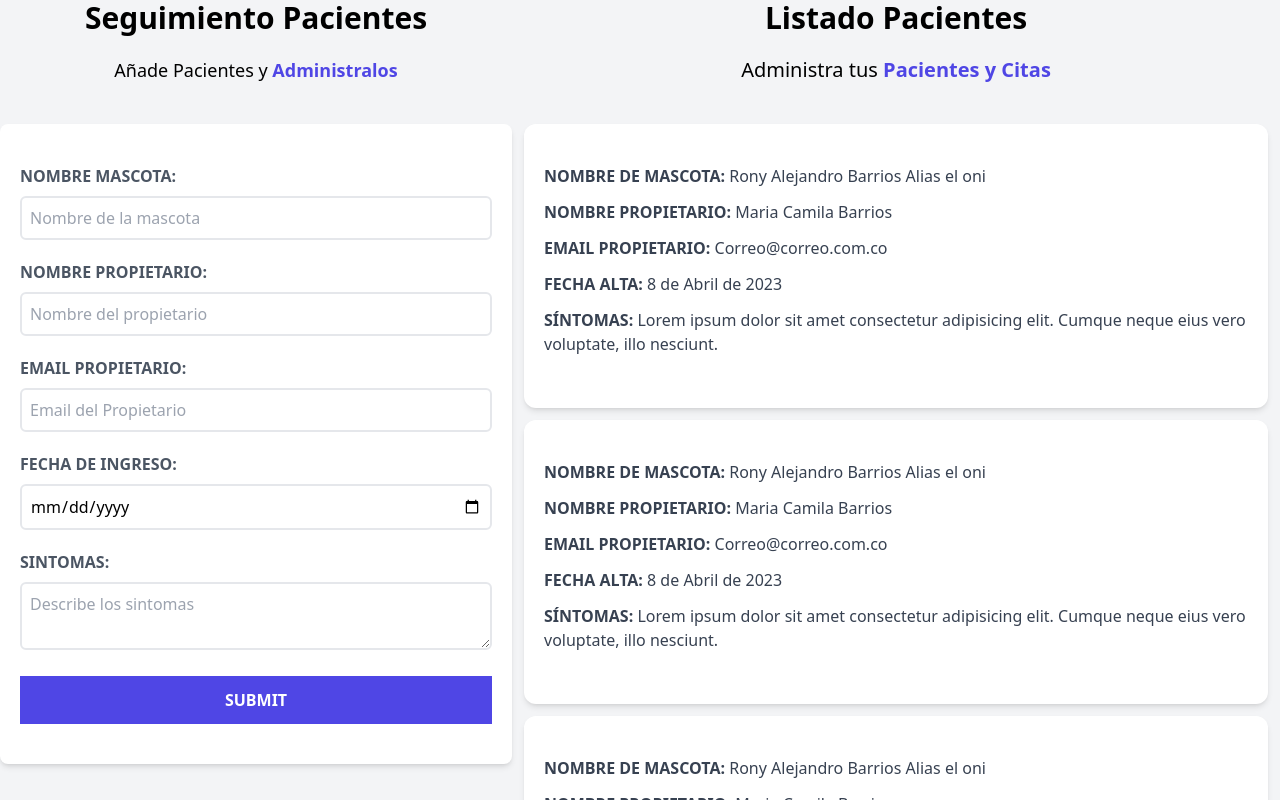
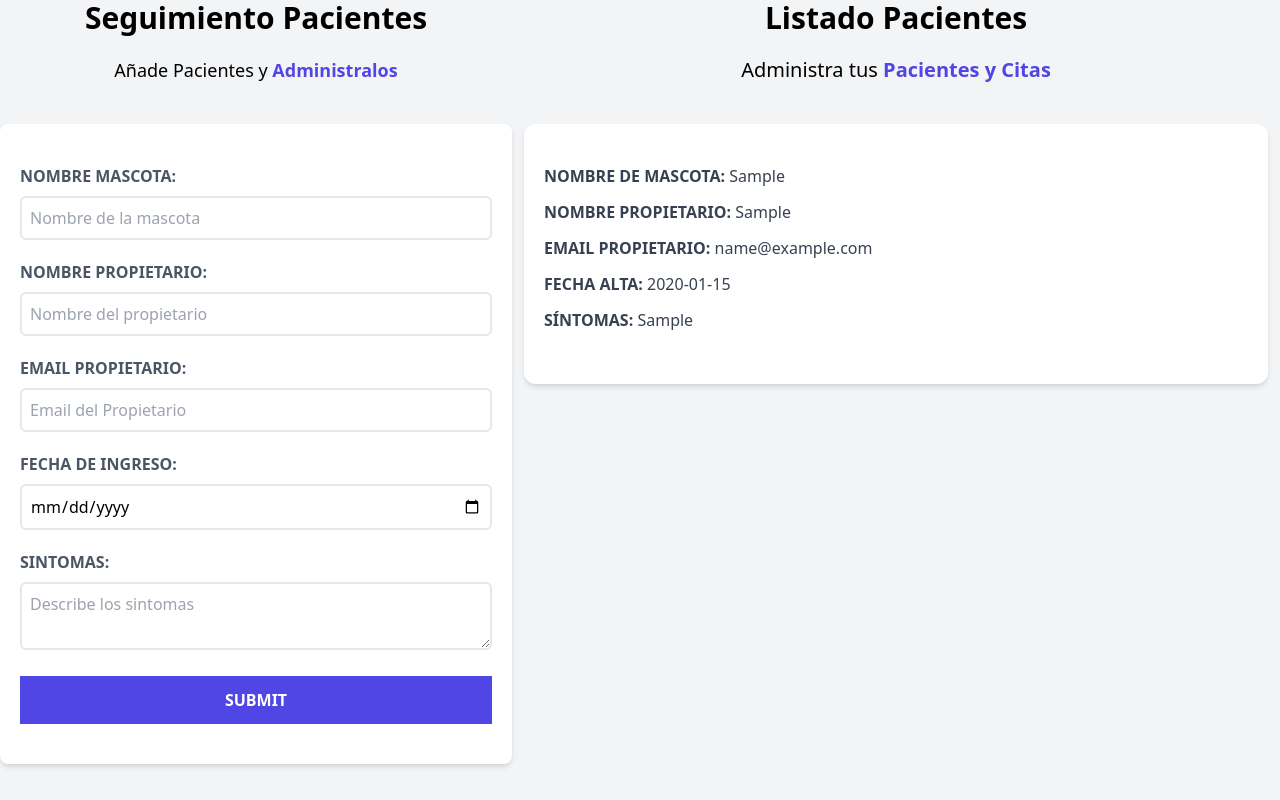
Before and after one commit to jaquimbayoc8/ProyectoCitasReact, a React (Vite) app in the folder vet-citas/: page / in a window 1280 px wide. Both pictures are taken after typing "Sample", "Sample", "name@example.com", "2020-01-15", "Sample" into the empty fields and a click on the input 256 px from the left and 924 px from the top of the page. Shown: the part 224-1024 px from the top of the page. Built offline with nearby package versions, Linux system fonts and the light colour scheme.

Commit message:
actualizado

```diff
--- a/vet-citas/src/App.jsx
+++ b/vet-citas/src/App.jsx
@@ -13,7 +13,9 @@ const [pacientes, setPacientes] = useState([]);
           pacientes = {pacientes}
           setPacientes = {setPacientes}
         />
-        <ListadoPacientes />
+        <ListadoPacientes
+          pacientes = {pacientes}
+        />
 
       </div>
 
--- a/vet-citas/src/components/Error.jsx
+++ b/vet-citas/src/components/Error.jsx
@@ -1,10 +1,10 @@
 
 
-const Error = ({mensaje}) => {
+const Error = ({children}) => {
   return (
     <div>
         <div className="bg-red-800 text-center text-white rounded-md uppercase font-bold mb-3 p-3">
-                        <p>{mensaje}</p>
+                        {children}
         </div>
     </div>
   )
--- a/vet-citas/src/components/Formulario.jsx
+++ b/vet-citas/src/components/Formulario.jsx
@@ -52,7 +52,7 @@ const Formulario = ({pacientes, setPacientes}) => {
                 >
 
                     {error &&
-                        <Error mensaje='Hay campos Vacíos' />
+                        <Error><p>Hay campos vacíos!</p></Error>
                     }
                     <div>
                         <div className="mb-5">
--- a/vet-citas/src/components/ListadoPacientes.jsx
+++ b/vet-citas/src/components/ListadoPacientes.jsx
@@ -1,16 +1,23 @@
 import Pacientes from "./Pacientes"
 
 
-function ListadoPacientes() {
+function ListadoPacientes({pacientes}) {
+  console.log(pacientes);
   return (
     <div className='md:w-1/2 lg:w-3/5 md:h-screen overflow-y-scroll'>
         <h2 className="font-black text-3xl text-center">Listado Pacientes</h2>
         <p className="text-xl mt-5 mb-10 text-center">Administra tus {''}
         <span className="text-indigo-600 font-bold">Pacientes y Citas</span></p>
-        <Pacientes />
-        <Pacientes />
-        <Pacientes />
-        <Pacientes />
+
+        {
+          pacientes.map(paciente =>(
+            <Pacientes
+              paciente = {paciente}
+            />
+          ))
+        }
+
+
 
     </div>
   )
--- a/vet-citas/src/components/Pacientes.jsx
+++ b/vet-citas/src/components/Pacientes.jsx
@@ -1,20 +1,21 @@
-function Pacientes() {
+function Pacientes({paciente}) {
+  const {nombre, propietario, email, fecha, sintomas} = paciente
   return (
     <div className="m-3 bg-white shadow-md px-5 py-10 rounded-xl">
           <p className="font-bold mb-3 text-gray-700 uppercase">Nombre de Mascota: {''}
-            <span className="font-normal normal-case">Rony Alejandro Barrios Alias el oni</span>
+            <span className="font-normal normal-case">{nombre}</span>
           </p>
           <p className="font-bold mb-3 text-gray-700 uppercase">Nombre Propietario: {''}
-            <span className="font-normal normal-case">Maria Camila Barrios</span>
+            <span className="font-normal normal-case">{propietario}</span>
           </p>
           <p className="font-bold mb-3 text-gray-700 uppercase">Email Propietario: {''}
-            <span className="font-normal normal-case">Correo@correo.com.co</span>
+            <span className="font-normal normal-case">{email}</span>
           </p>
           <p className="font-bold mb-3 text-gray-700 uppercase">Fecha Alta: {''}
-            <span className="font-normal normal-case">8 de Abril de 2023</span>
+            <span className="font-normal normal-case">{fecha}</span>
           </p>
           <p className="font-bold mb-3 text-gray-700 uppercase">Síntomas: {''}
-            <span className="font-normal normal-case">Lorem ipsum dolor sit amet consectetur adipisicing elit. Cumque neque eius vero voluptate, illo nesciunt.</span>
+            <span className="font-normal normal-case">{sintomas}</span>
           </p>
         </div>
   )
```
